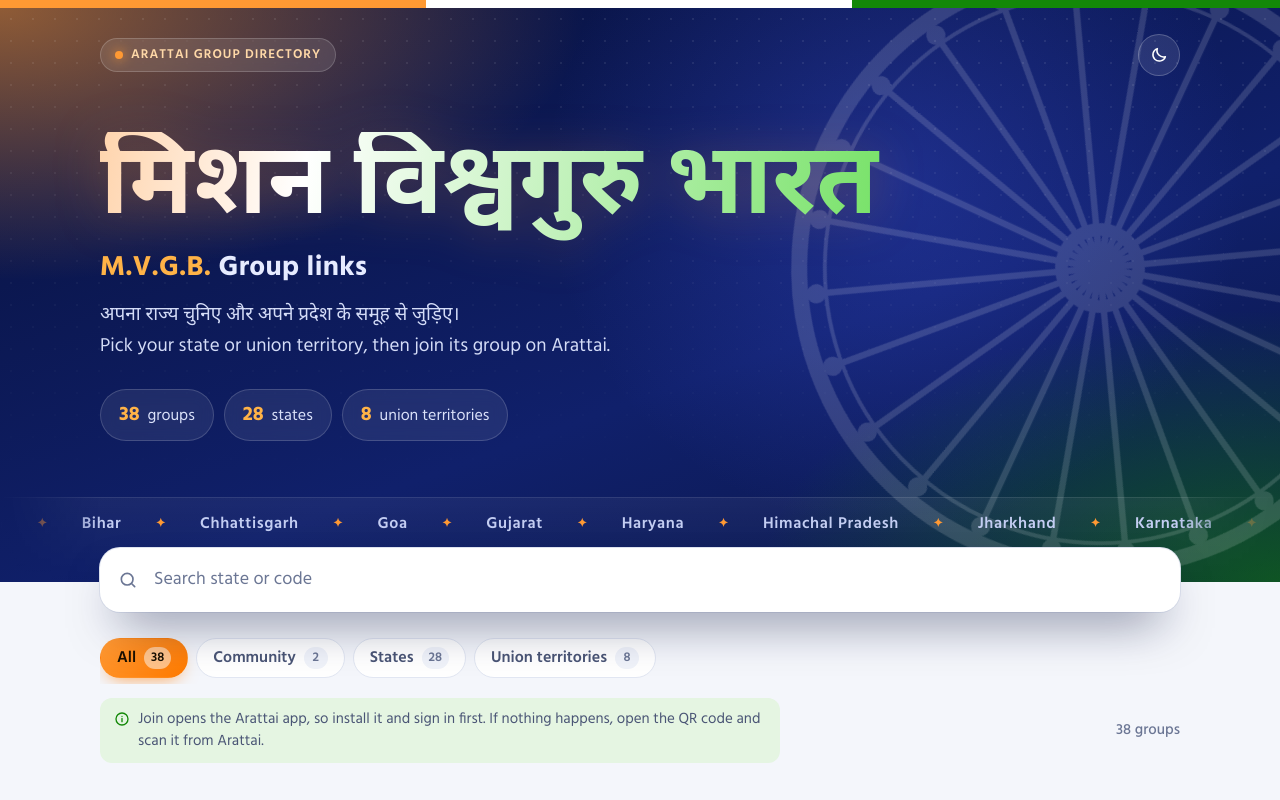
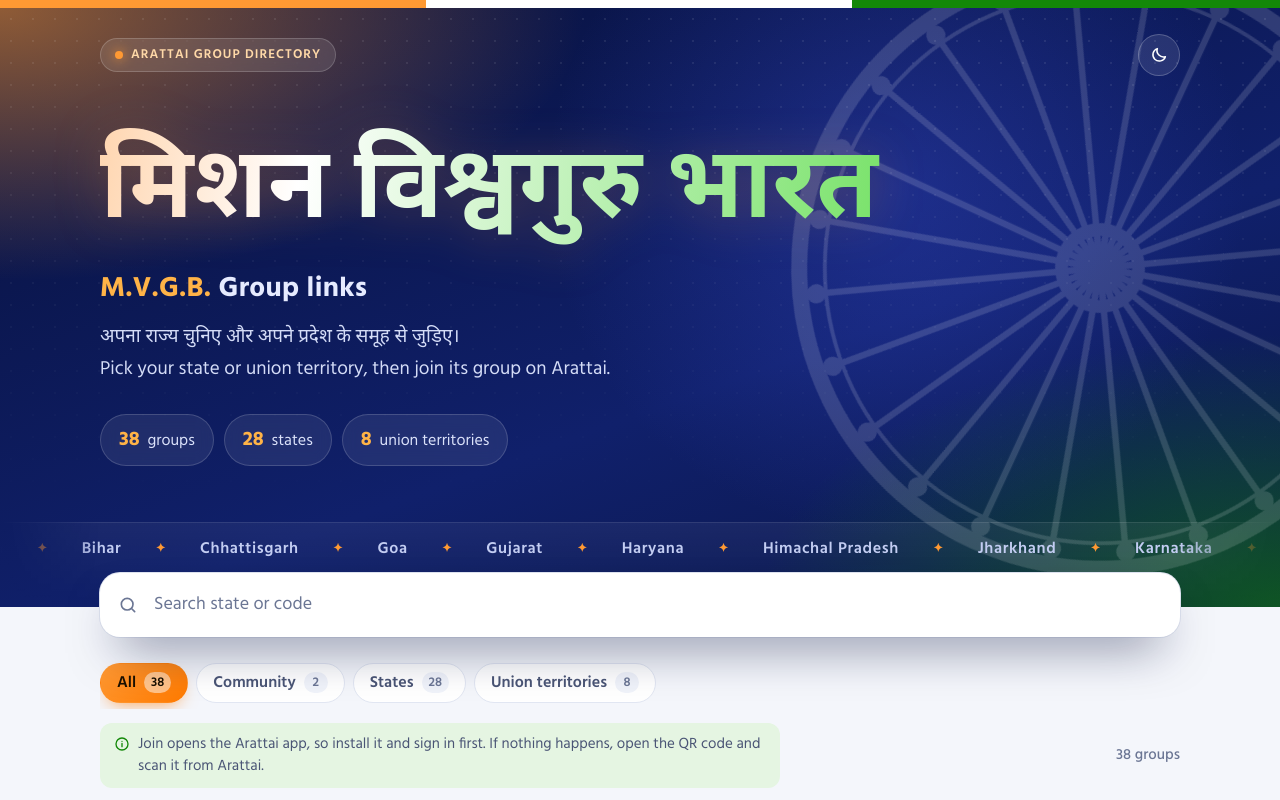
Before and after one commit to sudeep02525/mvgb-group-links, a Next.js app: page / in a window 1280 px wide. Shown: the top 800 px of the page. Built offline with nearby package versions, Linux system fonts and the light colour scheme.

Commit message:
Fix clipped Devanagari title in hero

```diff
--- a/src/app/globals.css
+++ b/src/app/globals.css
@@ -415,3 +415,14 @@ button, input { font: inherit; color: inherit; }
   .marquee { padding-bottom: 44px; }
 }
 @media (prefers-reduced-motion: reduce) { .chakra, .title-hi, .marquee-track { animation: none !important; } }
+
+/* fix: Devanagari matras were clipped by background-clip:text */
+.title-hi {
+  line-height: 1.45;
+  padding: 0.14em 0.08em 0.18em;
+  margin: -0.14em -0.08em -0.18em;
+  display: block;
+  overflow: visible;
+}
+.title { margin-top: 44px; }
+.lede { line-height: 1.7; }
```
